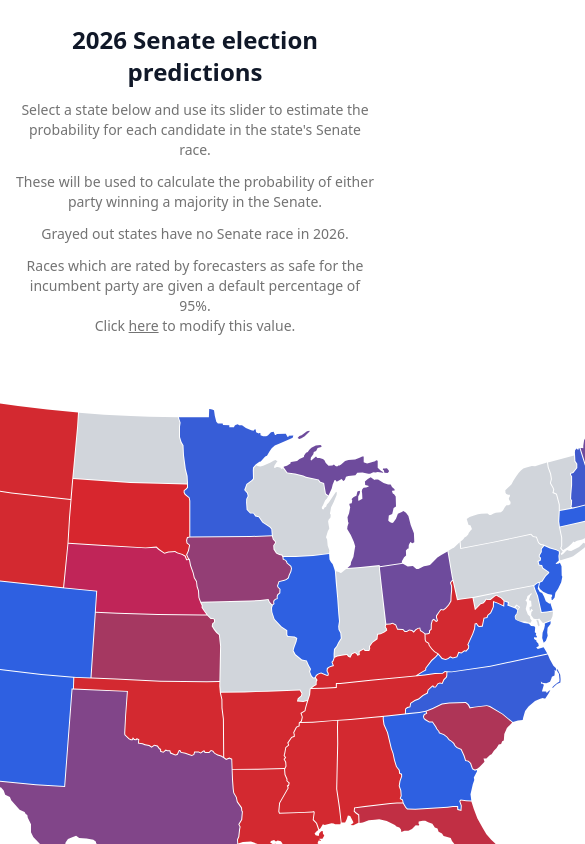
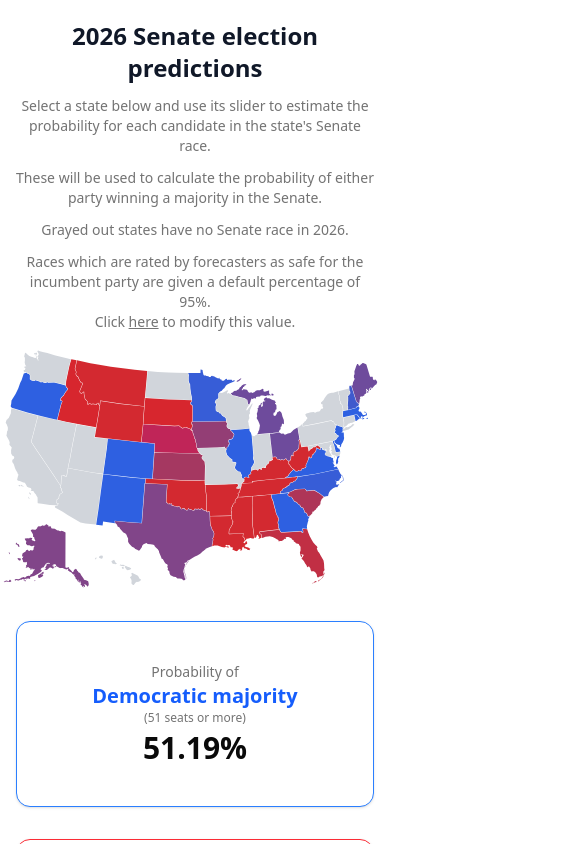
Before and after one commit to mathers101/election-probability, a React (Vite) app: page /2026-senate in a window 390 px wide. Shown: the top 844 px of the page, 585 px wide, since content can reach past the window. Built offline with nearby package versions, Linux system fonts and the light colour scheme.

Commit message:
better formatting for mobile

```diff
--- a/src/App.tsx
+++ b/src/App.tsx
@@ -5,7 +5,7 @@ import { BrowserRouter, Navigate, Route, Routes } from "react-router";
 function ElectionPage({ election }: { election: "presidential" | "senate" }) {
   // const senate = election === "senate";
   return (
-    <div className="bg-white py-6 flex flex-col min-h-screen items-center justify-center gap-5">
+    <div className="flex min-h-screen w-full flex-col items-center justify-center gap-5 bg-white py-6 max-sm:justify-start max-sm:gap-4 max-sm:pt-5 max-sm:pb-[calc(1.5rem+env(safe-area-inset-bottom))] [&>svg]:block [&>svg]:h-auto [&>svg]:w-full [&>svg]:max-w-[959px]">
       {/* <nav className="flex gap-3" aria-label="Election navigation">
         <Link className={`rounded px-4 py-2 ${!senate ? "bg-purple-700 text-white" : "bg-white text-gray-700"}`} to="/2024-presidential">2024 Presidential</Link>
         <Link className={`rounded px-4 py-2 ${senate ? "bg-purple-700 text-white" : "bg-white text-gray-700"}`} to="/2026-senate">2026 Senate</Link>
--- a/src/components/USAState.tsx
+++ b/src/components/USAState.tsx
@@ -104,7 +104,7 @@ const USAState = ({
           <title>{stateName}</title>
         </path>
       </PopoverTrigger>
-      <PopoverContent side="top" className="w-md" updatePositionStrategy="always">
+      <PopoverContent side="top" className="md:w-md max-sm:w-[min(20rem,calc(100vw-2rem))] max-sm:max-w-[calc(100vw-2rem)]" updatePositionStrategy="always">
         <div className="flex flex-col px-4 w-full space-y-4">
           <div className="text-center">
             <h3 className="text-lg font-semibold">{stateName}</h3>
```
